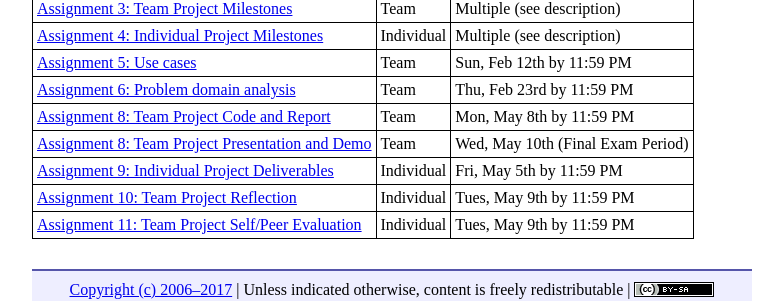
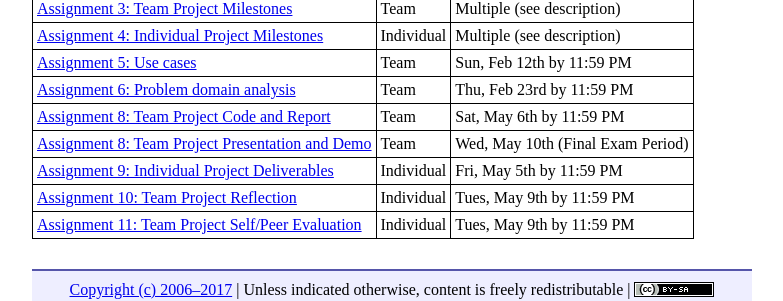
Before and after one commit to ycpcs/cs320-spring2017, a Jekyll site: the page built from assign/index.md, in a window 1280 px wide. Shown: the part 235-536 px from the top of the page, without its empty margins (248-1031 px from the left). Built offline with Jekyll 4.4.1, drawn with Linux system fonts in a browser that asks for light colours.

Commit message:
edit date

```diff
--- a/assign/index.md
+++ b/assign/index.md
@@ -15,7 +15,7 @@ Assignment | Type | Due
 [Assignment 4: Individual Project Milestones](assign04.html) | Individual | Multiple (see description)
 [Assignment 5: Use cases](assign05.html) | Team | Sun, Feb 12th by 11:59 PM
 [Assignment 6: Problem domain analysis](assign06.html) | Team | Thu, Feb 23rd by 11:59 PM
-[Assignment 8: Team Project Code and Report](assign08.html) | Team | Mon, May 8th by 11:59 PM
+[Assignment 8: Team Project Code and Report](assign08.html) | Team | Sat, May 6th by 11:59 PM
 [Assignment 8: Team Project Presentation and Demo](assign08.html) | Team | Wed, May 10th (Final Exam Period)
 [Assignment 9: Individual Project Deliverables](assign09.html) | Individual | Fri, May 5th by 11:59 PM
 [Assignment 10: Team Project Reflection](assign10.html) | Individual | Tues, May 9th by 11:59 PM
```
